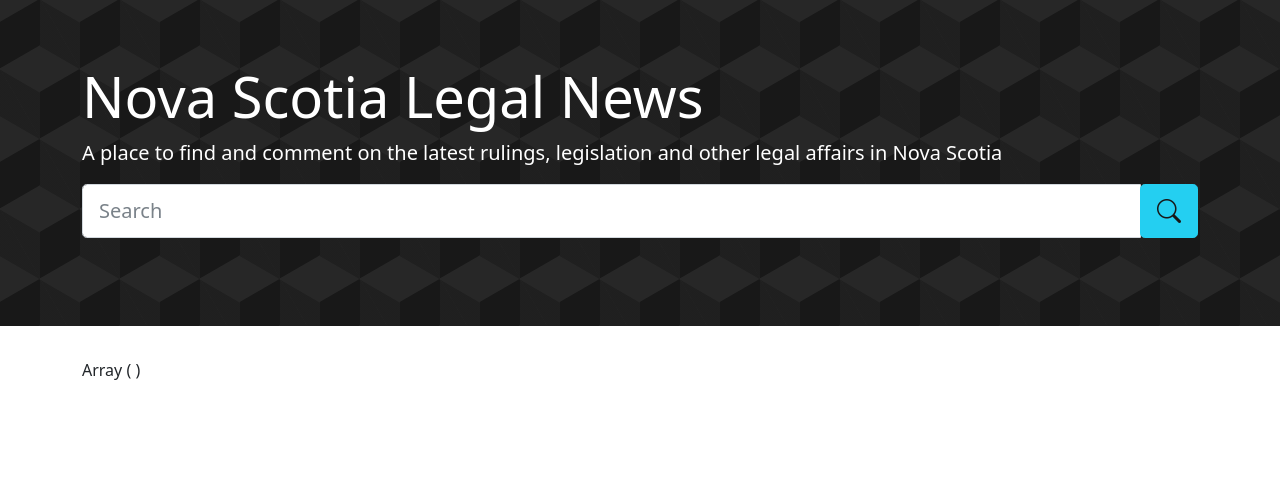
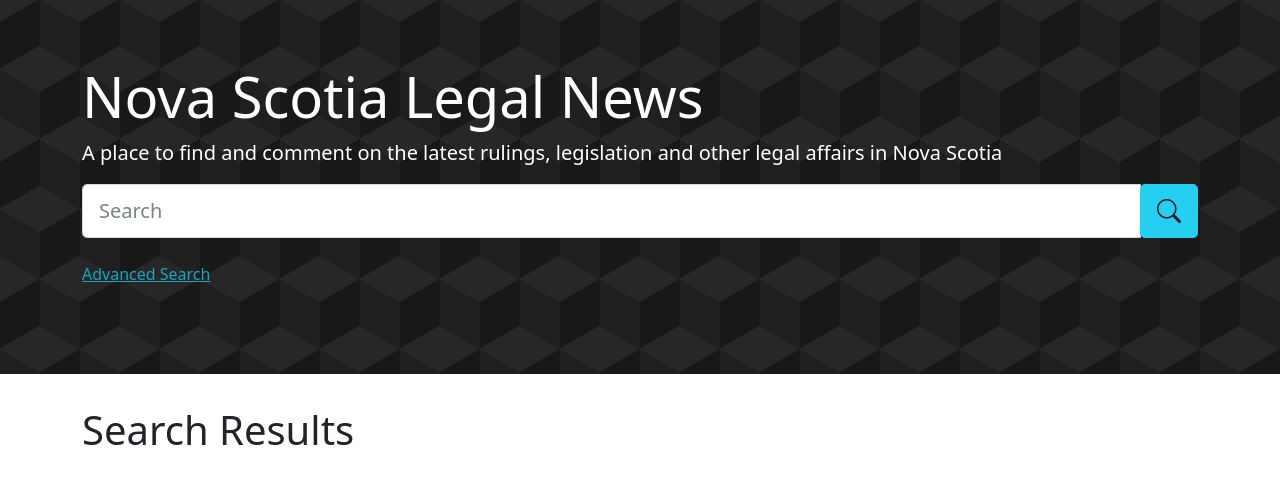
Before and after one commit to LiamOsler/NewsWebsite, a PHP site: page /searchresults.php in a window 1280 px wide. Shown: the part 81-565 px from the top of the page. Run offline with PHP 8.4, Linux system fonts and the light colour scheme; some libraries are stand-ins or nearby versions.

Commit message:
"Modified searchresults.php to display article cards according to search input matching article headings; added advanced search link to the search area component"

```diff
--- a/website/inc/components/searcharea.php
+++ b/website/inc/components/searcharea.php
@@ -12,6 +12,8 @@
               <button class="btn btn-info btn-lg" type="submit"><i class="bi-search" style="font-size: 1.5rem;"></i>
             </div>
         </div>
+        <br>
+        <a href=searchresults.php>Advanced Search</a>
     </form>
     <br>
 
--- a/website/searchresults.php
+++ b/website/searchresults.php
@@ -3,10 +3,69 @@
 
 <main>
     <div class = "container">
+    <h1>Search Results</h1>
 
-        <?php
-            print_r($_GET);
-        ?>
+<?php
+    // If the search query string is set
+    if (isset($_GET["search-text"])) {
+        $searchText = $_GET["search-text"];
+
+        $searchSQL = "  SELECT articles.articleID, articleText, articleCommentCount, articleReactionCount, authorName, outletName, articleHeadline FROM articles
+                        JOIN outlets ON articles.outletID = outlets.outletID
+                        LEFT JOIN (
+                        SELECT articleID, COUNT(DISTINCT(reactionID)) AS articleReactionCount
+                        FROM articlereactions
+                        GROUP BY articleID) articlereactions on articles.articleID = articlereactions.articleID
+                        LEFT JOIN (
+                        SELECT articleID, COUNT(DISTINCT(commentID)) AS articleCommentCount
+                        FROM articlecomments
+                        GROUP BY articleID) articlecomments on articles.articleID = articlecomments.articleID
+                        WHERE articleHeadline LIKE '%{$searchText}%'
+                        ORDER BY articles.articleID DESC;";
+        $results = $dbconn->query($searchSQL);
+
+        // If there are no results
+        if (mysqli_num_rows($results) == 0) {
+            echo "<p>This search returned no results.</p>";
+        }
+        else {
+            foreach($results as $article){
+            ?>
+            <div class="col-md-6">
+                <div class="card bg-light mb-3">
+                    <div class="card-header">
+                        <a href = "article.php?articleID=<?php echo($article["articleID"])?>">
+                            <h5 class="card-title"><?php echo($article["articleHeadline"])?></h5>
+                        </a><?php echo($article["authorName"])?></div>
+                        <div class="card-body">
+
+                            <p class="card-text"><?php echo($article["articleText"])?></p>
+
+                            <a href= "article.php?articleID=<?php echo($article["articleID"])?>">
+                                <?php
+                                    if($article["articleReactionCount"]){
+                                        echo($article["articleReactionCount"] . " reactions | ");
+                                    }else{
+                                        echo("0 reactions | ");
+                                    }
+                                    if($article["articleCommentCount"]){
+                                        echo($article["articleCommentCount"] . " comments");
+                                    }else{
+                                        echo("0 comments");
+                                    }
+                                ?>
+                            </a>
+
+                        </div>
+                </div>
+            </div>
+
+
+<?php
+            } //Close foreach($result as $article)
+        } // Close else check for query returning results
+    } // Close if check for search-text being set
+?>
 
     </div>
 </main>
```
